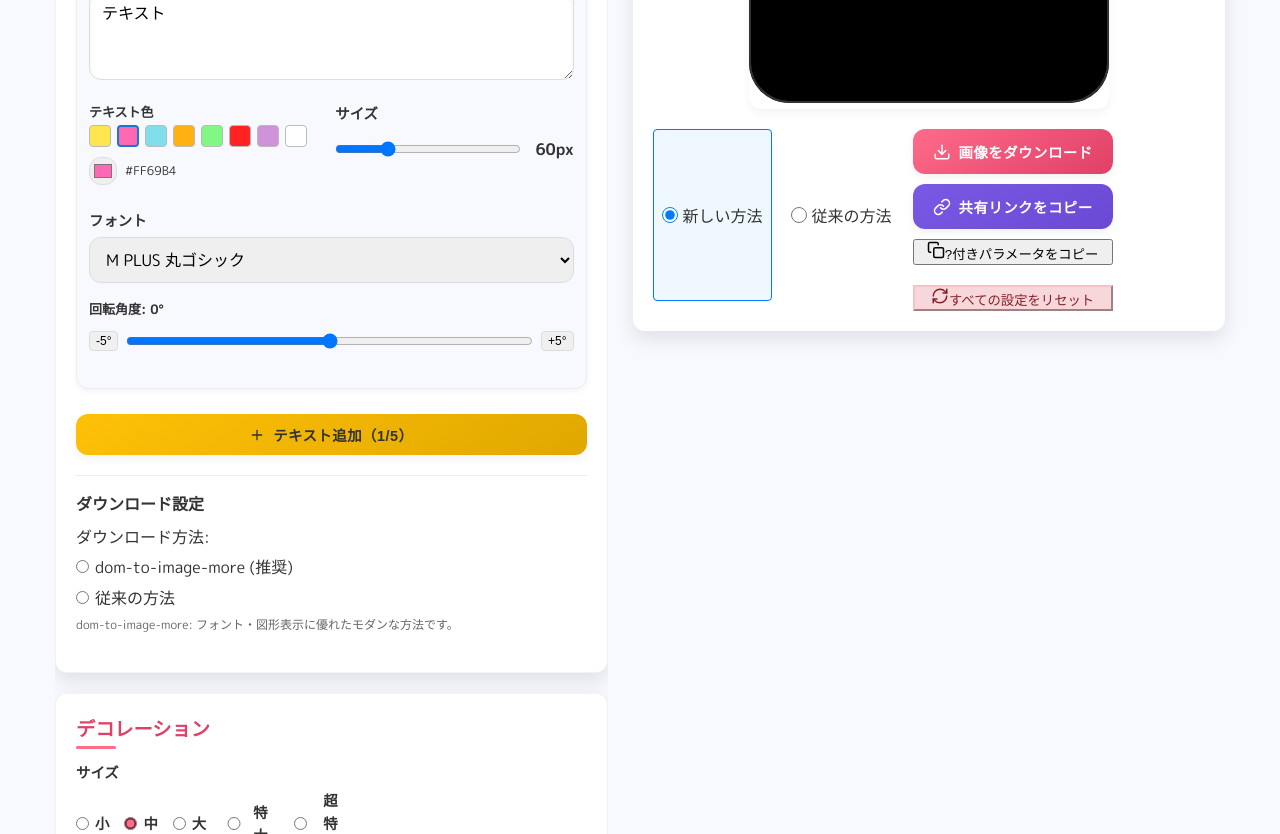
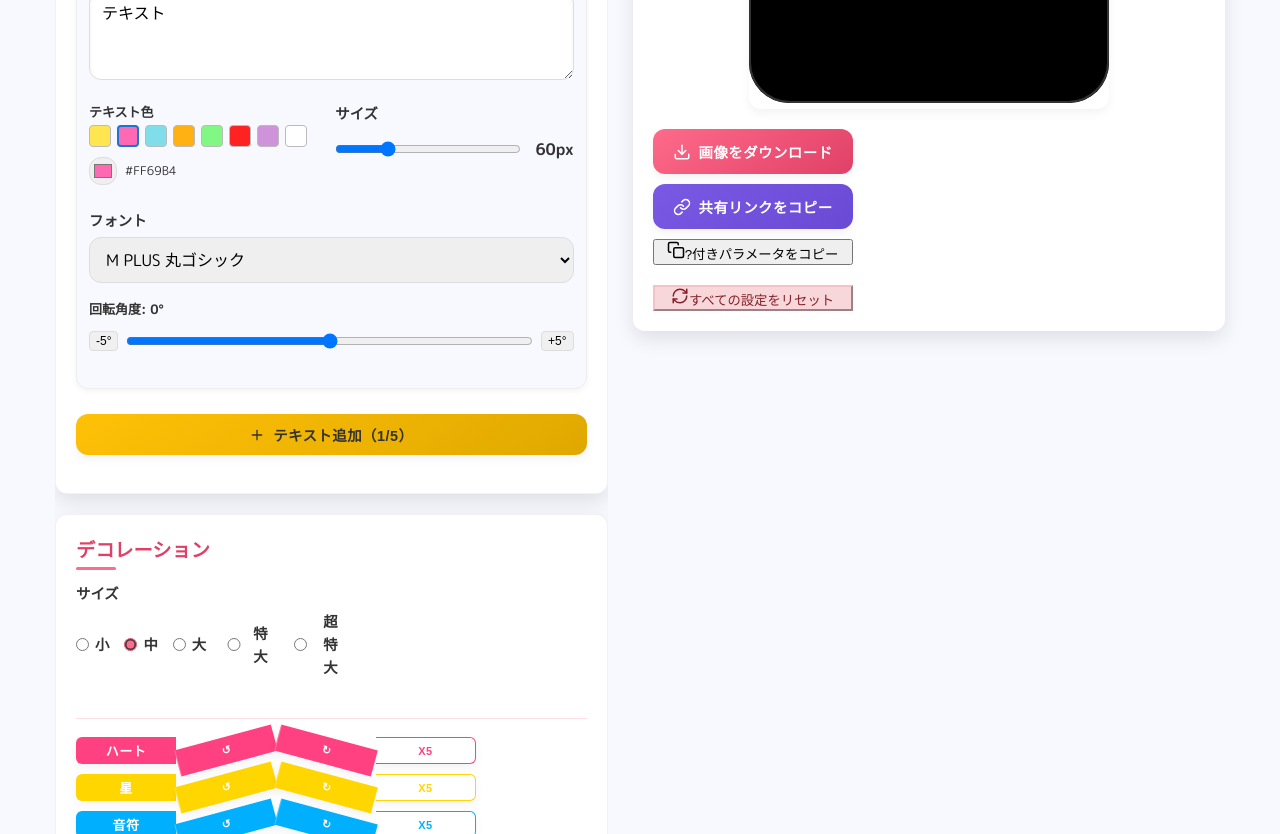
Before and after one commit to esuji5/uchiwa_generator, a React (Create React App) app: page / in a window 1280 px wide. Shown: the part 500-1334 px from the top of the page. Built offline with nearby package versions, Linux system fonts and the light colour scheme; a web font is replaced by a local one.

Commit message:
ダウンロード選択を廃止

```diff
--- a/src/components/TextSettings.tsx
+++ b/src/components/TextSettings.tsx
@@ -1,6 +1,6 @@
 import React from 'react';
 import { fonts, fillModes } from '../constants';
-import { TextItem, DownloadMethod } from '../types';
+import { TextItem } from '../types';
 
 interface TextSettingsProps {
   // 単一テキスト用の props を削除
@@ -22,8 +22,8 @@ interface TextSettingsProps {
   updateTextItem: (id: string, updates: Partial<TextItem>) => void;
   addTextItem: () => void;
   removeTextItem: (id: string) => void;
-  downloadMethod: DownloadMethod;
-  setDownloadMethod: (method: DownloadMethod) => void;
+  downloadMethod: 'domtoimage';
+  setDownloadMethod: (method: 'domtoimage') => void;
 }
 
 export const TextSettings: React.FC<TextSettingsProps> = ({
@@ -258,39 +258,7 @@ export const TextSettings: React.FC<TextSettingsProps> = ({
           )}
 
           {/* ダウンロード設定 */}
-          <div className="setting-section" style={{ marginTop: '20px', borderTop: '1px solid #eee', paddingTop: '15px' }}>
-            <h3 style={{ fontSize: '16px', marginBottom: '8px' }}>ダウンロード設定</h3>
-            <div className="download-method-selector">
-              <div className="label" style={{ marginBottom: '5px' }}>ダウンロード方法:</div>
-              <div className="radio-group" style={{ display: 'flex', flexDirection: 'column', gap: '6px' }}>
-                <label style={{ display: 'flex', alignItems: 'center', gap: '6px', cursor: 'pointer' }}>
-                  <input
-                    type="radio"
-                    name="downloadMethod"
-                    value="domtoimage"
-                    checked={downloadMethod === 'domtoimage'}
-                    onChange={() => setDownloadMethod('domtoimage')}
-                  />
-                  dom-to-image-more (推奨)
-                </label>
-                <label style={{ display: 'flex', alignItems: 'center', gap: '6px', cursor: 'pointer' }}>
-                  <input
-                    type="radio"
-                    name="downloadMethod"
-                    value="legacy"
-                    checked={downloadMethod === 'legacy'}
-                    onChange={() => setDownloadMethod('legacy')}
-                  />
-                  従来の方法
-                </label>
-              </div>
-              <div className="description" style={{ fontSize: '12px', color: '#666', marginTop: '5px' }}>
-                {downloadMethod === 'domtoimage'
-                  ? 'dom-to-image-more: フォント・図形表示に優れたモダンな方法です。'
-                  : '従来の方法: 互換性優先の方法です。問題がある場合はこちらをお試しください。'}
-              </div>
-            </div>
-          </div>
+          {/* ダウンロード設定セクションは削除 */}
         </div>
     </div>
   );
--- a/src/components/UchiwaPreview.tsx
+++ b/src/components/UchiwaPreview.tsx
@@ -25,8 +25,8 @@ interface UchiwaPreviewProps {
   handleDownload: () => void;
   copyShareableUrl: () => void;
   copyParametersOnly?: () => void; // パラメータのみをコピーする関数
-  downloadMethod: 'legacy' | 'domtoimage';
-  setDownloadMethod: (method: 'legacy' | 'domtoimage') => void;
+  downloadMethod: 'domtoimage';
+  setDownloadMethod: (method: 'domtoimage') => void;
   resetAllSettings: () => void; // 全ての設定をリセットする関数
 }
 
@@ -279,61 +279,6 @@ export const UchiwaPreview: React.FC<UchiwaPreviewProps> = ({
         </svg>
       </div>
       <div className="preview-actions">
-        <div style={{ marginBottom: '10px', display: 'flex', justifyContent: 'center', gap: '10px' }}>
-          <label style={{
-            display: 'inline-flex',
-            alignItems: 'center',
-            cursor: 'pointer',
-            background: downloadMethod === 'domtoimage' ? '#f0f8ff' : 'transparent',
-            padding: '4px 8px',
-            borderRadius: '4px',
-            border: downloadMethod === 'domtoimage' ? '1px solid #007bff' : '1px solid transparent'
-          }}>
-            <input
-              type="radio"
-              name="downloadMethod"
-              value="domtoimage"
-              checked={downloadMethod === 'domtoimage'}
-              onChange={() => setDownloadMethod('domtoimage')}
-              style={{
-                marginRight: '5px',
-                accentColor: '#007bff',
-                width: '16px',
-                height: '16px',
-                visibility: 'visible',
-                opacity: 1
-              }}
-            />
-            新しい方法
-          </label>
-          <label style={{
-            display: 'inline-flex',
-            alignItems: 'center',
-            cursor: 'pointer',
-            background: downloadMethod === 'legacy' ? '#f0f8ff' : 'transparent',
-            padding: '4px 8px',
-            borderRadius: '4px',
-            border: downloadMethod === 'legacy' ? '1px solid #007bff' : '1px solid transparent'
-          }}>
-            <input
-              type="radio"
-              name="downloadMethod"
-              value="legacy"
-              checked={downloadMethod === 'legacy'}
-              onChange={() => setDownloadMethod('legacy')}
-              style={{
-                marginRight: '5px',
-                accentColor: '#007bff',
-                width: '16px',
-                height: '16px',
-                visibility: 'visible',
-                opacity: 1
-              }}
-            />
-            従来の方法
-          </label>
-        </div>
-
         <div style={{ display: 'flex', flexDirection: 'column', gap: '10px', alignItems: 'center' }}>
           <button
             onClick={handleDownload}
--- a/src/hooks/useUchiwaState.tsx
+++ b/src/hooks/useUchiwaState.tsx
@@ -148,7 +148,9 @@ export const useUchiwaState = () => {
   });
   const [selectedHeartSize, setSelectedHeartSize] = useState<number>(48);
   const [isDownloading, setIsDownloading] = useState(false);
-  const [downloadMethod, setDownloadMethod] = useState<DownloadMethod>('domtoimage');
+  // downloadMethodはdomtoimage固定
+  const downloadMethod: DownloadMethod = 'domtoimage';
+  const setDownloadMethod = () => {}; // 互換性のために空関数を保持
   const svgRef = useRef<SVGSVGElement>(null);
   const dragDecoIndex = useRef<number | null>(null);
   const decoOffset = useRef<{ x: number; y: number }>({ x: 0, y: 0 });
--- a/src/types.ts
+++ b/src/types.ts
@@ -30,4 +30,4 @@ export type TextItem = {
   rotate: number; // 回転角度（度数法）
 };
 
-export type DownloadMethod = 'legacy' | 'domtoimage';
+export type DownloadMethod = 'domtoimage';
```
